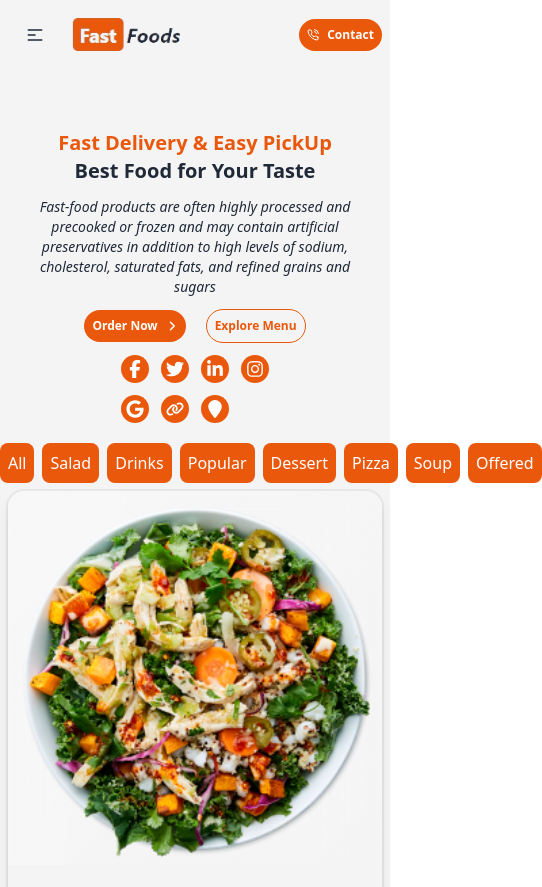
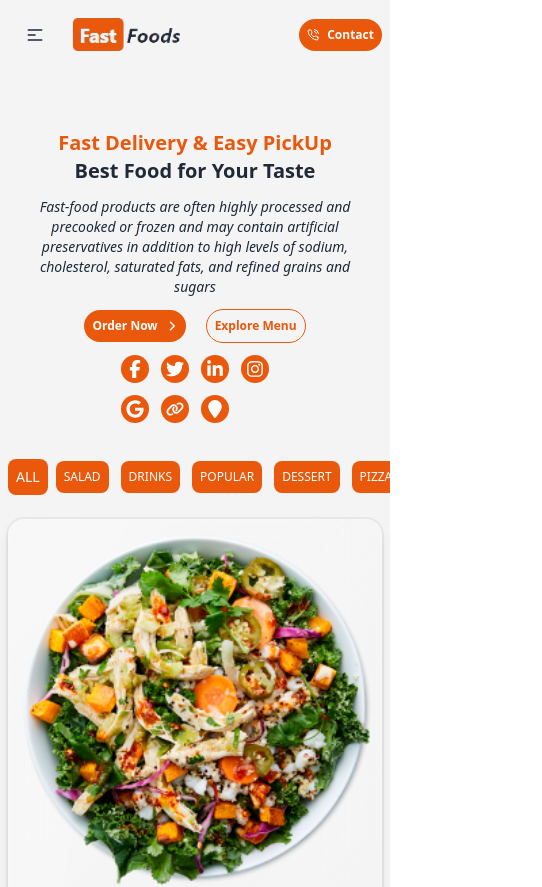
Before and after one commit to sohanwebdevctg/fast-foods-mern-stack-client-site-project-1-, a React (Vite) app: page /menu in a window 390 px wide. Shown: the top 887 px of the page, 542 px wide, since content can reach past the window. Built offline with nearby package versions, Linux system fonts and the light colour scheme.

Commit message:
responsive the button

```diff
--- a/src/components/FoodCard.jsx
+++ b/src/components/FoodCard.jsx
@@ -6,7 +6,7 @@ const FoodCard = ({data}) => {
   console.log(data)
 
   return (
-    <div className="m-2 md:m-1 lg:m-2 shadow-lg rounded-lg">
+    <div className="m-2 md:m-1 lg:m-2 shadow-lg rounded-lg flex flex-col items-center justify-center">
       {/* card section start */}
       <div className="card w-[100%] glass ">
         {/* image start */}
--- a/src/pages/menu/Menu.jsx
+++ b/src/pages/menu/Menu.jsx
@@ -1,35 +1,50 @@
 import { useEffect, useState } from "react";
 import MenuBanner from "./MenuBanner";
-import FoodCard from './../../components/FoodCard';
-
+import FoodCard from "./../../components/FoodCard";
 
 const Menu = () => {
-
   //menu data
   const [menu, setMenu] = useState([]);
-  const [filter, setFilter] = useState([])
+  // filter data
+  const [filter, setFilter] = useState([]);
+  // button data
+  const [buttonData, setButtonData] = useState([]);
 
   //loading menu data
   useEffect(() => {
     const loadingFun = async () => {
-      try{
-        const response = await fetch('menu.json')
+      try {
+        const response = await fetch("menu.json");
         const data = await response.json();
-        setMenu(data)
-      }catch(error){
-        console.log(error.message)
+        setMenu(data);
+      } catch (error) {
+        console.log(error.message);
       }
-    }
+    };
     loadingFun();
-  },[])
+  }, []);
 
   // filter function button
   const filterData = (value) => {
-    const filterBtn = menu.filter((item, index) => item.category === value)
-    setFilter(filterBtn)
-  }
+    const filterBtn = menu.filter((item, index) => item.category === value);
+    setFilter(filterBtn);
+  };
 
-  console.log(filter)
+  // create button
+  useEffect(() => {
+    const uniqueElements = new Set();
+    const duplicates = [];
+
+    menu.forEach((item) => {
+      if (uniqueElements.has(item.category)) {
+        duplicates.push(item.category);
+      } else {
+        uniqueElements.add(item.category);
+      }
+    });
+
+    setButtonData([...uniqueElements]);
+  }, [menu]);
 
   return (
     <div className="display">
@@ -39,22 +54,35 @@ const Menu = () => {
 
       {/* menu data section start */}
       {/* button start */}
-      <div className="flex gap-2">
-        <button className="bg-orange-600 text-white p-2 rounded-lg" onClick={() => setFilter([])}>All</button>
-        <button className="bg-orange-600 text-white p-2 rounded-lg" onClick={() => filterData('salad')}>Salad</button>
-        <button className="bg-orange-600 text-white p-2 rounded-lg" onClick={() => filterData('drinks')}>Drinks</button>
-        <button className="bg-orange-600 text-white p-2 rounded-lg" onClick={() => filterData('popular')}>Popular</button>
-        <button className="bg-orange-600 text-white p-2 rounded-lg" onClick={() => filterData('dessert')}>Dessert</button>
-        <button className="bg-orange-600 text-white p-2 rounded-lg" onClick={() => filterData('pizza')}>Pizza</button>
-        <button className="bg-orange-600 text-white p-2 rounded-lg" onClick={() => filterData('soup')}>Soup</button>
-        <button className="bg-orange-600 text-white p-2 rounded-lg" onClick={() => filterData('offered')}>Offered</button>
+      <div className="flex gap-2 my-4 overflow-x-scroll items-center px-2">
+        {/* all data btn start */}
+        <button
+          className="bg-orange-600 text-white p-2 rounded-lg uppercase text-sm"
+          onClick={() => setFilter([])}
+        >
+          All
+        </button>
+        {/* all data btn end */}
+        {/* dynamic data btn start */}
+        <div className="flex items-center gap-3">
+          {buttonData.map((item, index) => (
+            <button
+              key={index}
+              className="bg-orange-600 text-white p-2 rounded-lg flex uppercase text-xs text-center mx-auto"
+              onClick={() => filterData(item)}
+            >
+              {item}
+            </button>
+          ))}
+        </div>
+        {/* dynamic data btn end */}
       </div>
       {/* button end */}
       {/* menu content start */}
-      <div className="grid grid-cols-1 md:grid-cols-3 lg:grid-cols-4 gap-3">
-        {
-          (filter.length > 0 ? filter : menu).map((data, index) => <FoodCard key={index} data={data}></FoodCard>)
-        }
+      <div className="grid grid-cols-1 sm:grid-cols-2 md:grid-cols-3 lg:grid-cols-3 xl:grid-cols-4 gap-3">
+        {(filter.length > 0 ? filter : menu).map((data, index) => (
+          <FoodCard key={index} data={data}></FoodCard>
+        ))}
         {/* menu content end */}
       </div>
       {/* menu data section end */}
```
